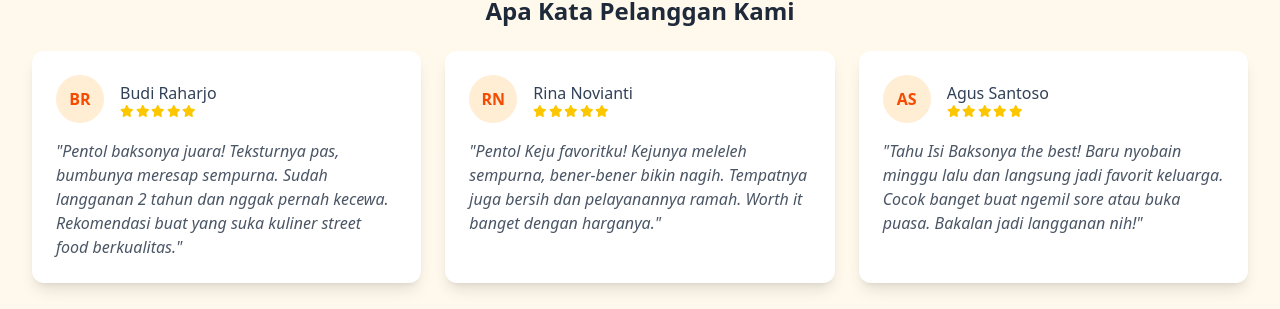
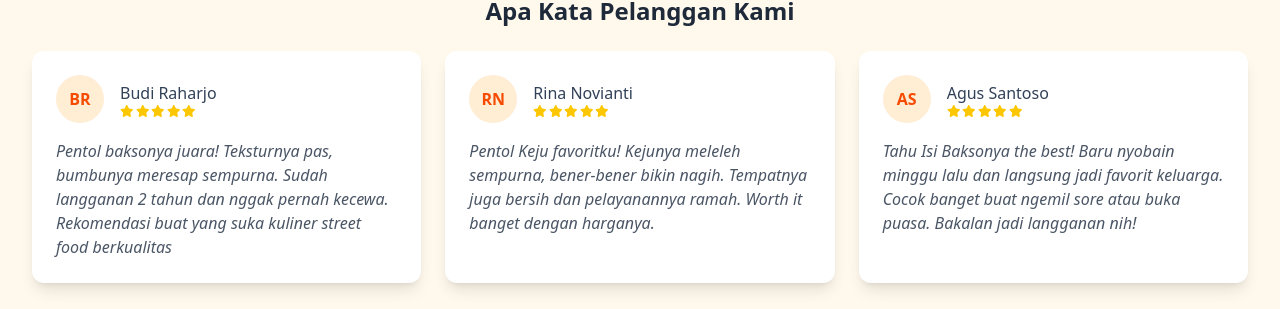
Before and after one commit to Imanueltito13/website-tiga-putra, a Next.js app: page / in a window 1280 px wide. Shown: the part 1869-2178 px from the top of the page. Built offline with nearby package versions, Linux system fonts and the light colour scheme.

Commit message:
solve error ESLint

```diff
--- a/src/app/page.js
+++ b/src/app/page.js
@@ -343,9 +343,9 @@ export default function Home() {
                 </div>
               </div>
               <p className="text-gray-600 italic">
-                "Pentol baksonya juara! Teksturnya pas, bumbunya meresap
+                Pentol baksonya juara! Teksturnya pas, bumbunya meresap
                 sempurna. Sudah langganan 2 tahun dan nggak pernah kecewa.
-                Rekomendasi buat yang suka kuliner street food berkualitas."
+                Rekomendasi buat yang suka kuliner street food berkualitas
               </p>
             </div>
             <div className="bg-white p-6 rounded-xl shadow-lg">
@@ -367,9 +367,9 @@ export default function Home() {
                 </div>
               </div>
               <p className="text-gray-600 italic">
-                "Pentol Keju favoritku! Kejunya meleleh sempurna, bener-bener
+                Pentol Keju favoritku! Kejunya meleleh sempurna, bener-bener
                 bikin nagih. Tempatnya juga bersih dan pelayanannya ramah. Worth
-                it banget dengan harganya."
+                it banget dengan harganya.
               </p>
             </div>
             <div className="bg-white p-6 rounded-xl shadow-lg">
@@ -391,9 +391,9 @@ export default function Home() {
                 </div>
               </div>
               <p className="text-gray-600 italic">
-                "Tahu Isi Baksonya the best! Baru nyobain minggu lalu dan
+                Tahu Isi Baksonya the best! Baru nyobain minggu lalu dan
                 langsung jadi favorit keluarga. Cocok banget buat ngemil sore
-                atau buka puasa. Bakalan jadi langganan nih!"
+                atau buka puasa. Bakalan jadi langganan nih!
               </p>
             </div>
           </div>
```
